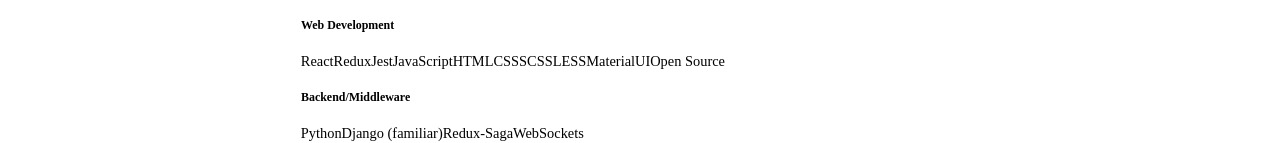
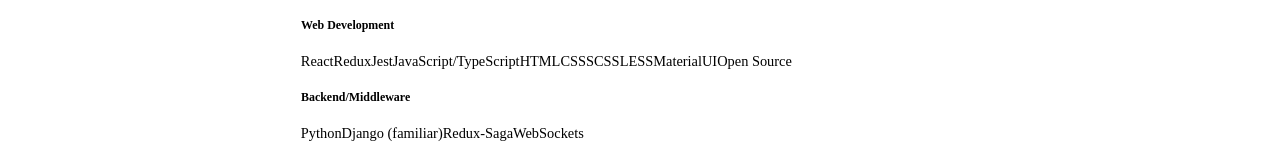
Before and after one commit to jimmyshi360/PortfolioSource, a Gatsby site: page /skills in a window 1280 px wide. Shown: the part 198-341 px from the top of the page. Built offline with nearby package versions, Linux system fonts and the light colour scheme; Gatsby itself is replaced by a stand-in of ours.

Commit message:
updated skills

```diff
--- a/src/components/skills.js
+++ b/src/components/skills.js
@@ -73,7 +73,7 @@
               data-aos-duration="1100"
               data-aos-delay="150"
             >
-JavaScript
+JavaScript/TypeScript
             </span>
             <span
               className="skill-item"
```
